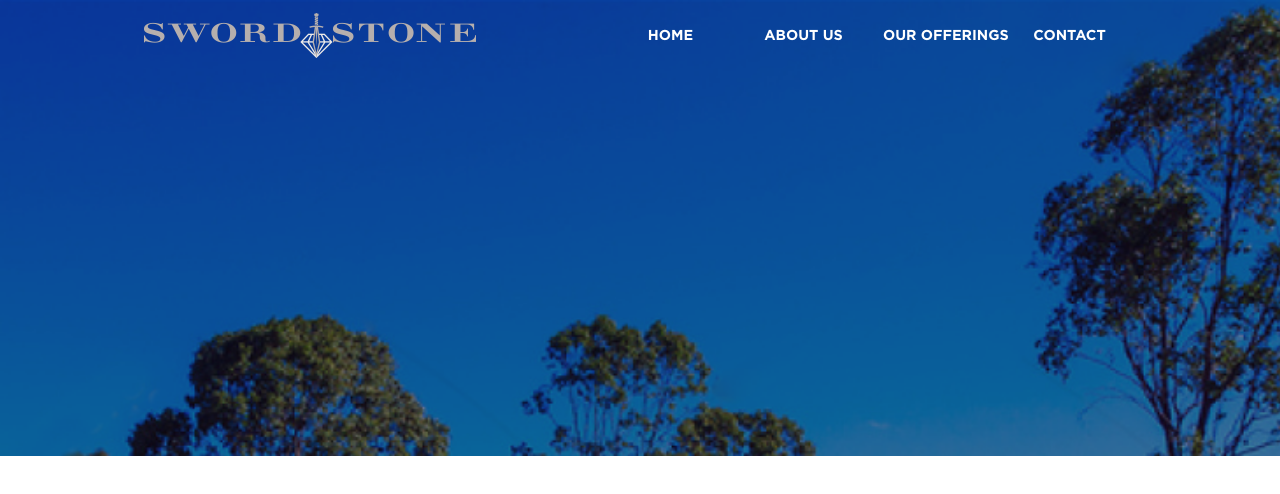
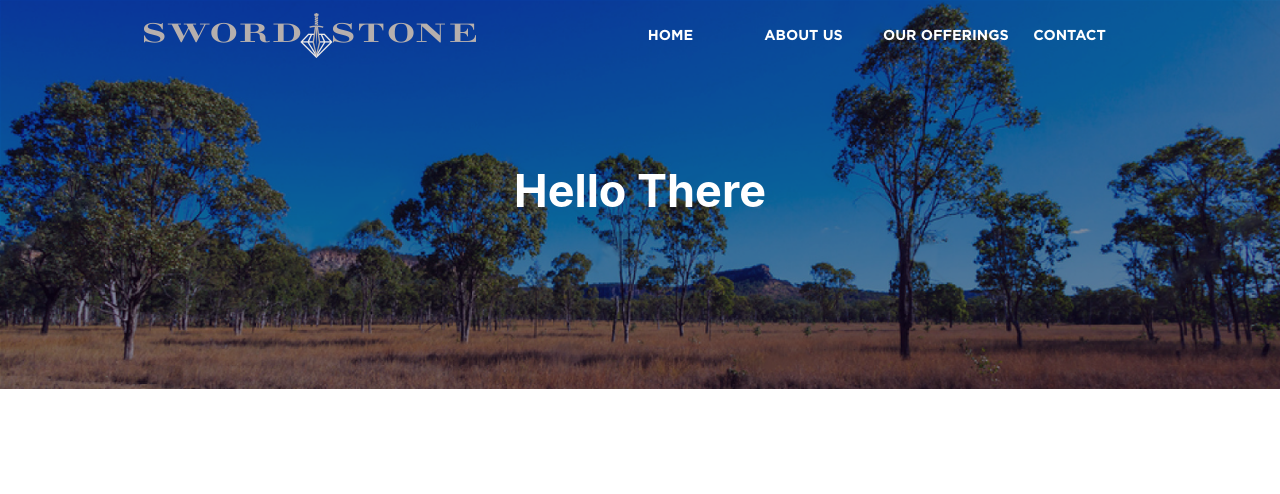
Before and after one commit to swordandstone/homepage, a website: page our-team.html in a window 1280 px wide. Drawn offline with nearby package versions, Linux system fonts and the light colour scheme.

Commit message:
header image sized correctly

```diff
--- a/css/main.css
+++ b/css/main.css
@@ -11,6 +11,10 @@
 	src: url("../fonts/Gotham-Bold.otf");
 	font-weight: bold;
 	font-style: normal;
+}
+
+body, html {
+    height: 100%;
 }
 
 [class^="icon-"],
@@ -93,13 +97,22 @@
 
 .banner-outback {
 	background-image: url("../images/outback.png");
-	background-attachment: fixed;
 	background-position: center;
 	background-repeat: no-repeat;
 	background-size: cover;
-	height: 456px;
+	position: relative;
+	width: 100%;
+	height:calc(100vw * 0.304);
 	/*background-size: auto 100%;*/
+}
 
+.banner-text {
+	text-align: center;
+	position: absolute;
+	top: 50%;
+	left: 50%;
+	transform: translate(-50%, -50%);
+	color: white;
 }
 
 .btn {
--- a/our-team.html
+++ b/our-team.html
@@ -32,6 +32,9 @@
 				</li>
 			</ul>
 		</nav>
+		<div class="banner-text">
+			<h1>Hello There</h1>
+		</div>
 	</header>
 </body>
 </html>
```
